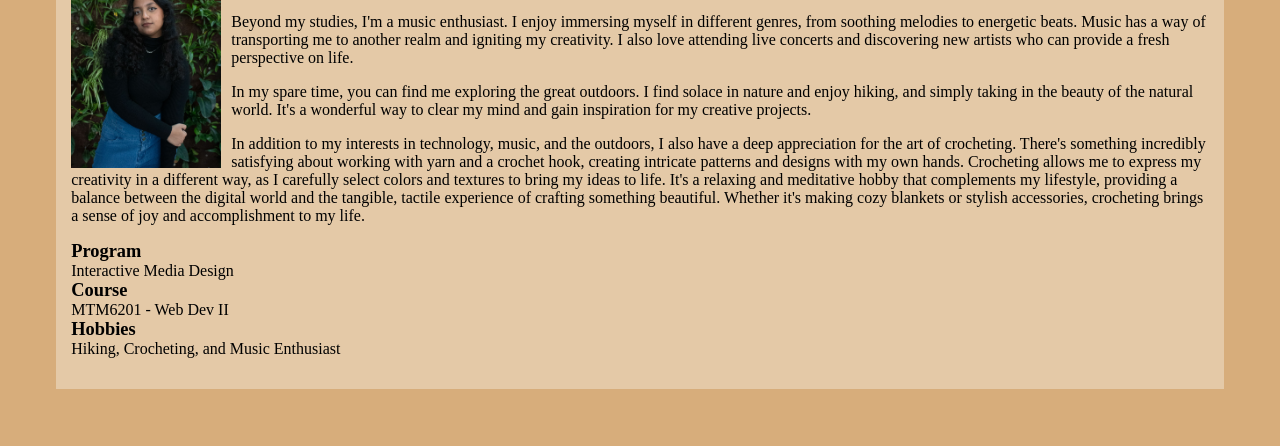
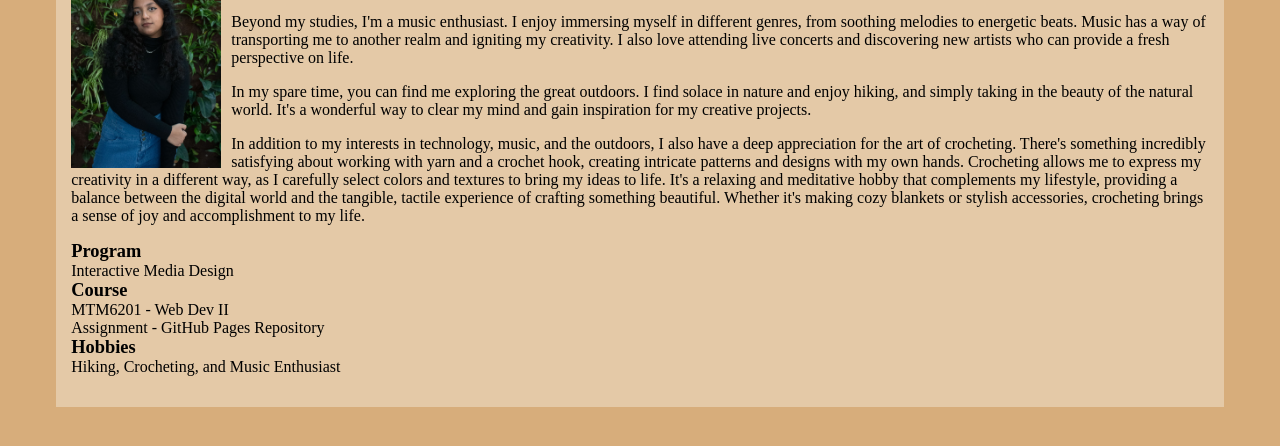
Before and after one commit to maimonahrahaman/mtm6201-week1, a plain HTML site: page index.html in a window 1280 px wide. Shown: the part 160-606 px from the top of the page. Drawn offline with Linux system fonts and the light colour scheme.

Commit message:
edits desription lists

```diff
--- a/index.html
+++ b/index.html
@@ -30,7 +30,8 @@
             <dd>Interactive Media Design</dd>
 
             <dt>Course</dt>
-            <dd>MTM6201 - Web Dev II</dd>
+            <dd>MTM6201 - Web Dev II </dd>
+            <dd>Assignment - GitHub Pages Repository</dd>
 
             <dt>Hobbies</dt>
             <dd>Hiking, Crocheting, and Music Enthusiast</dd>
```
